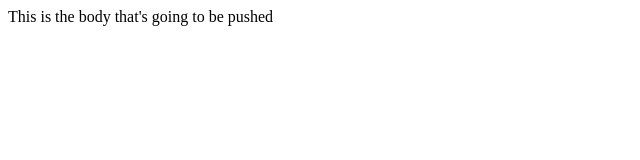
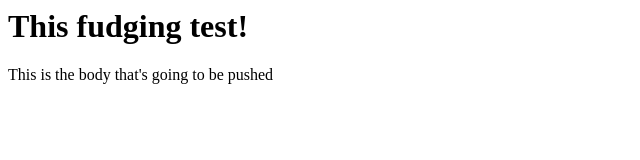
Before and after one commit to jreboqui/cse_135_project, a plain HTML site: page test.html in a window 1280 px wide. Shown: the whole page, without its empty margins (0-640 px from the left). Drawn offline with Linux system fonts and the light colour scheme.

Commit message:
This project lookin ready

```diff
--- a/test.html
+++ b/test.html
@@ -3,5 +3,7 @@
 	<title> Noice </title>
 </head>
 
-<body> This is the body that's going to be pushed </body>
+<body>
+<h1> This fudging test! </h1>
+This is the body that's going to be pushed </body>
 </html>
```
